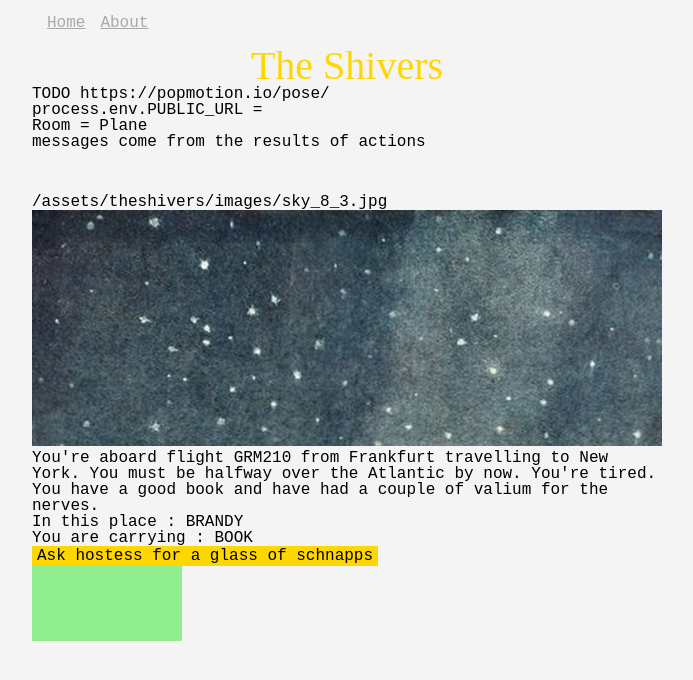
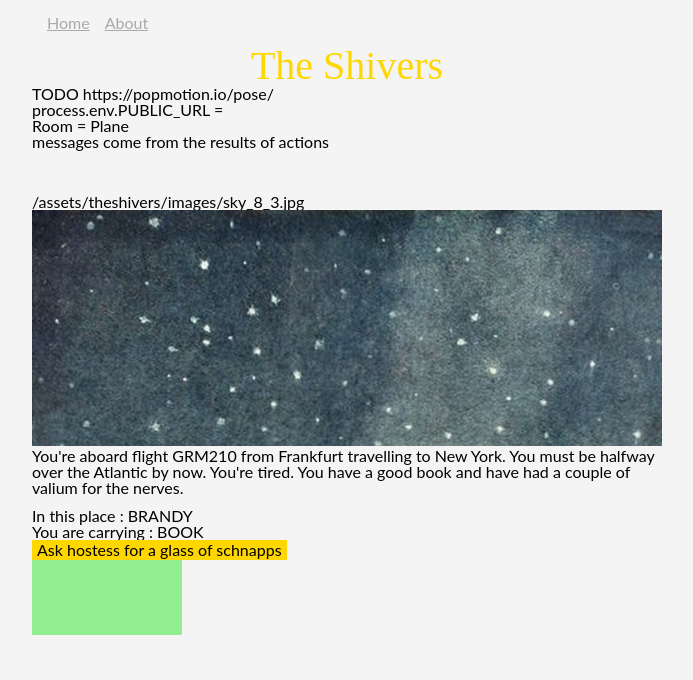
Before and after one commit to markhorsell/if-player-react, a React (Create React App) app: page / in a window 1280 px wide. Shown: the top 680 px of the page, without its empty margins (293-986 px from the left). Built offline with nearby package versions, Linux system fonts and the light colour scheme.

Commit message:
change font to Leto

```diff
--- a/src/index.css
+++ b/src/index.css
@@ -79,9 +79,10 @@ div {
 
 }
 
-@import url(https://fonts.googleapis.com/css?family=Jacques+Francois+Shadow|Rye|Yesteryear|VT323);
+@import url(https://fonts.googleapis.com/css?family=Jacques+Francois+Shadow|Rye|Yesteryear|VT323|Lato);
 body {
 	font-family: 'VT323', monospace;
+	font-family: 'Lato', sans-serif;
 }
 
 /*INCLUDES CONSOLE!!!*/
```
